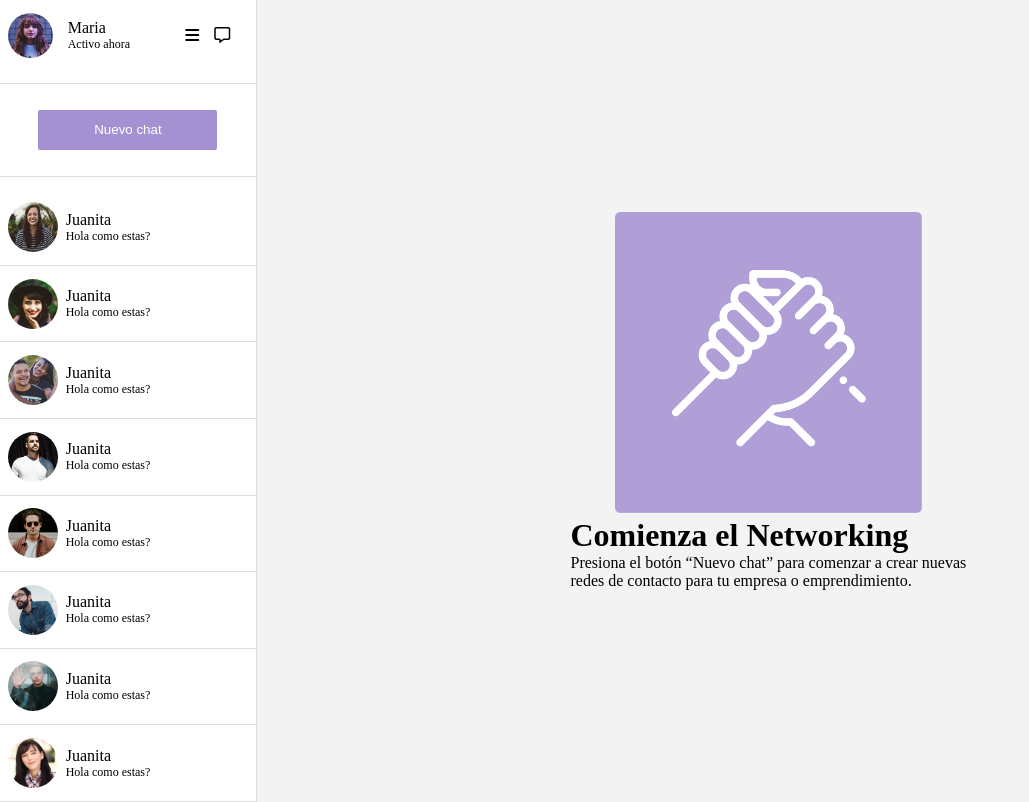
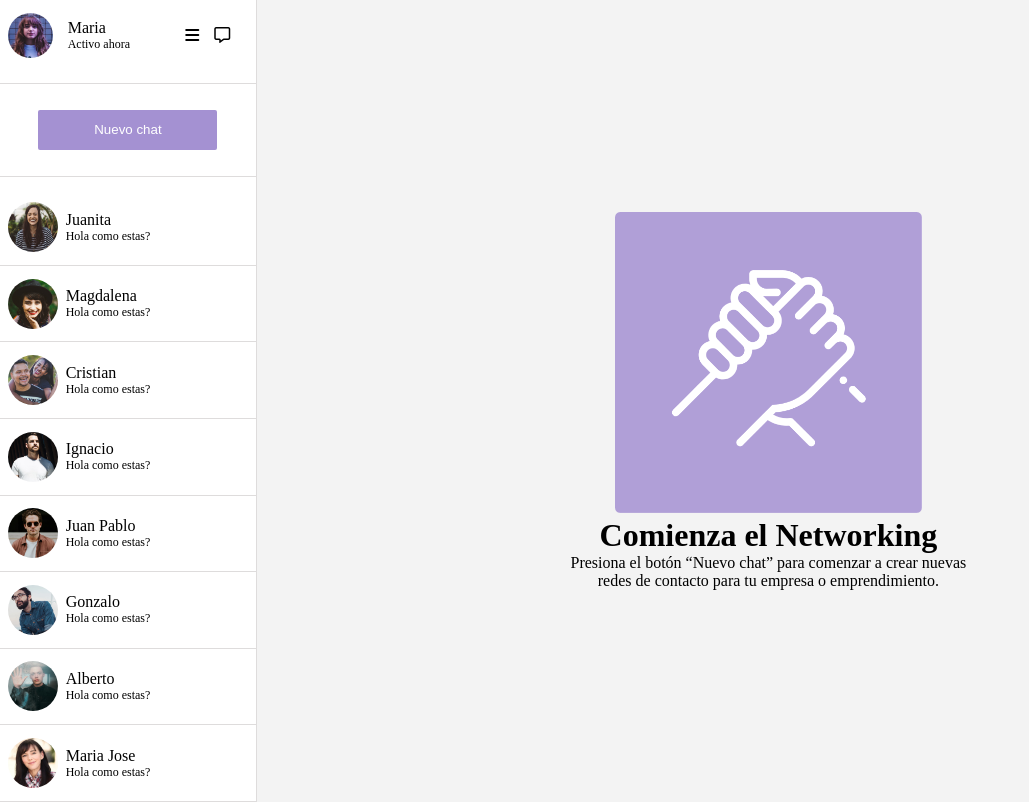
Before and after one commit to ZUECO/dvc-sas-flexbox, a plain HTML site: page index.html in a window 1280 px wide. Shown: the whole page, without its empty margins (0-1029 px from the left). Drawn offline with Linux system fonts and the light colour scheme.

Commit message:
update
update

```diff
--- a/assets/css/style.css
+++ b/assets/css/style.css
@@ -108,6 +108,7 @@ main {
     justify-content: center;
     background-color: rgb(243, 243, 243);
     width: 80%;
+    text-align: center;
 
 }
 
--- a/index.html
+++ b/index.html
@@ -45,49 +45,49 @@
                 <div class="user">
                     <img src="./assets/img/Screen Shot 2018-11-28 at 15.28.04.jpg" alt="">
                     <div class="chat">
-                        <p class="nombre">Juanita</p>
+                        <p class="nombre">Magdalena</p>
                         <p class="status">Hola como estas?</p>
                     </div>
                 </div>
                 <div class="user">
                     <img src="./assets/img/Screen Shot 2018-11-28 at 15.28.30.jpg" alt="">
                     <div class="chat">
-                        <p class="nombre">Juanita</p>
+                        <p class="nombre">Cristian</p>
                         <p class="status">Hola como estas?</p>
                     </div>
                 </div>
                 <div class="user">
                     <img src="./assets/img/Screen Shot 2018-11-28 at 15.30.34.jpg" alt="">
                     <div class="chat">
-                        <p class="nombre">Juanita</p>
+                        <p class="nombre">Ignacio</p>
                         <p class="status">Hola como estas?</p>
                     </div>
                 </div>
                 <div class="user">
                     <img src="./assets/img/Screen Shot 2018-11-28 at 15.30.54.jpg" alt="">
                     <div class="chat">
-                        <p class="nombre">Juanita</p>
+                        <p class="nombre">Juan Pablo</p>
                         <p class="status">Hola como estas?</p>
                     </div>
                 </div>
                 <div class="user">
                     <img src="./assets/img/Screen Shot 2018-11-28 at 15.31.09.jpg" alt="">
                     <div class="chat">
-                        <p class="nombre">Juanita</p>
+                        <p class="nombre">Gonzalo</p>
                         <p class="status">Hola como estas?</p>
                     </div>
                 </div>
                 <div class="user">
                     <img src="./assets/img/Screen Shot 2018-11-28 at 15.32.16.jpg" alt="">
                     <div class="chat">
-                        <p class="nombre">Juanita</p>
+                        <p class="nombre">Alberto</p>
                         <p class="status">Hola como estas?</p>
                     </div>
                 </div>
                 <div class="user">
                     <img src="./assets/img/Screen Shot 2018-11-28 at 15.32.44.jpg" alt="">
                     <div class="chat">
-                        <p class="nombre">Juanita</p>
+                        <p class="nombre">Maria Jose</p>
                         <p class="status">Hola como estas?</p>
                     </div>
                 </div>
```
